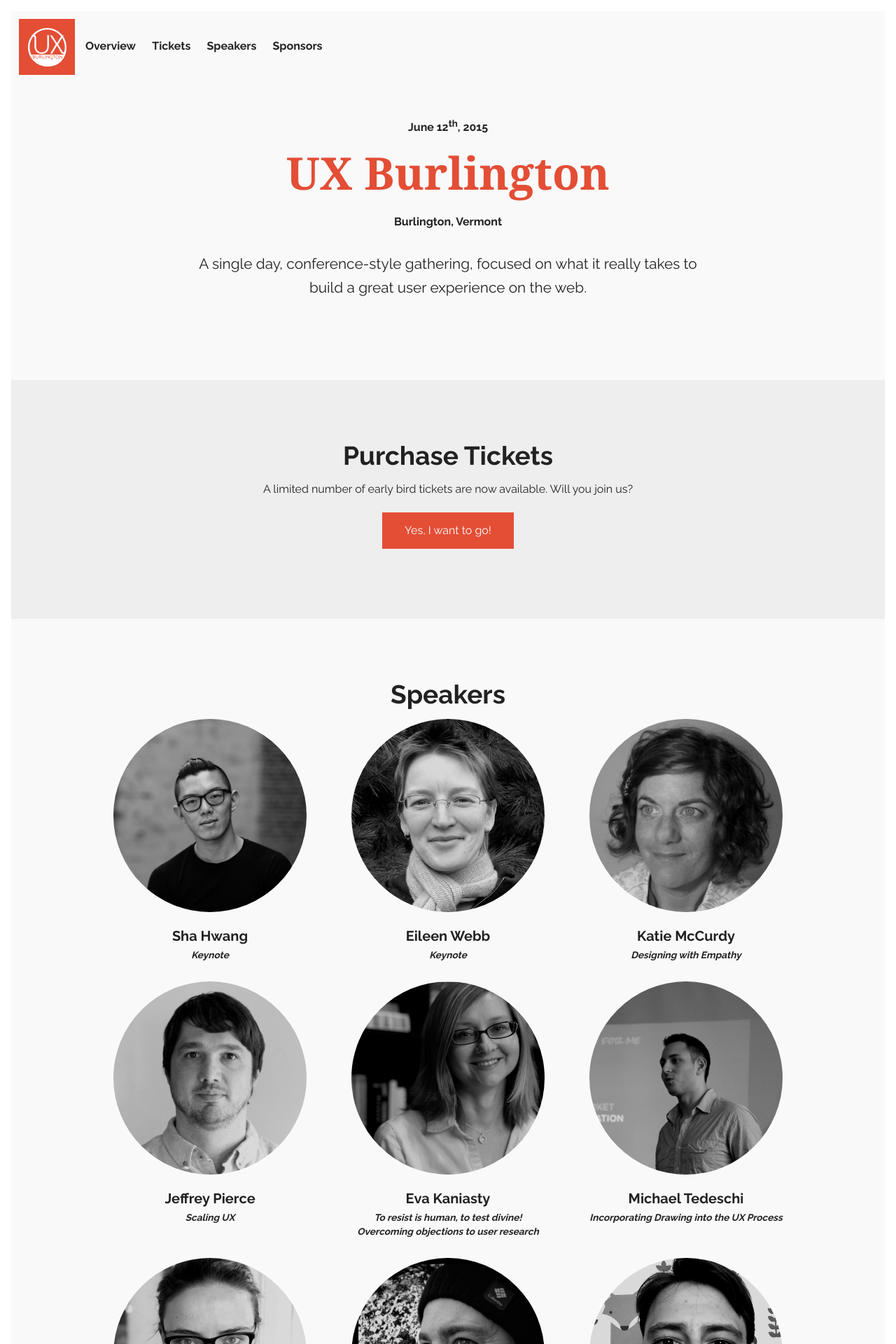
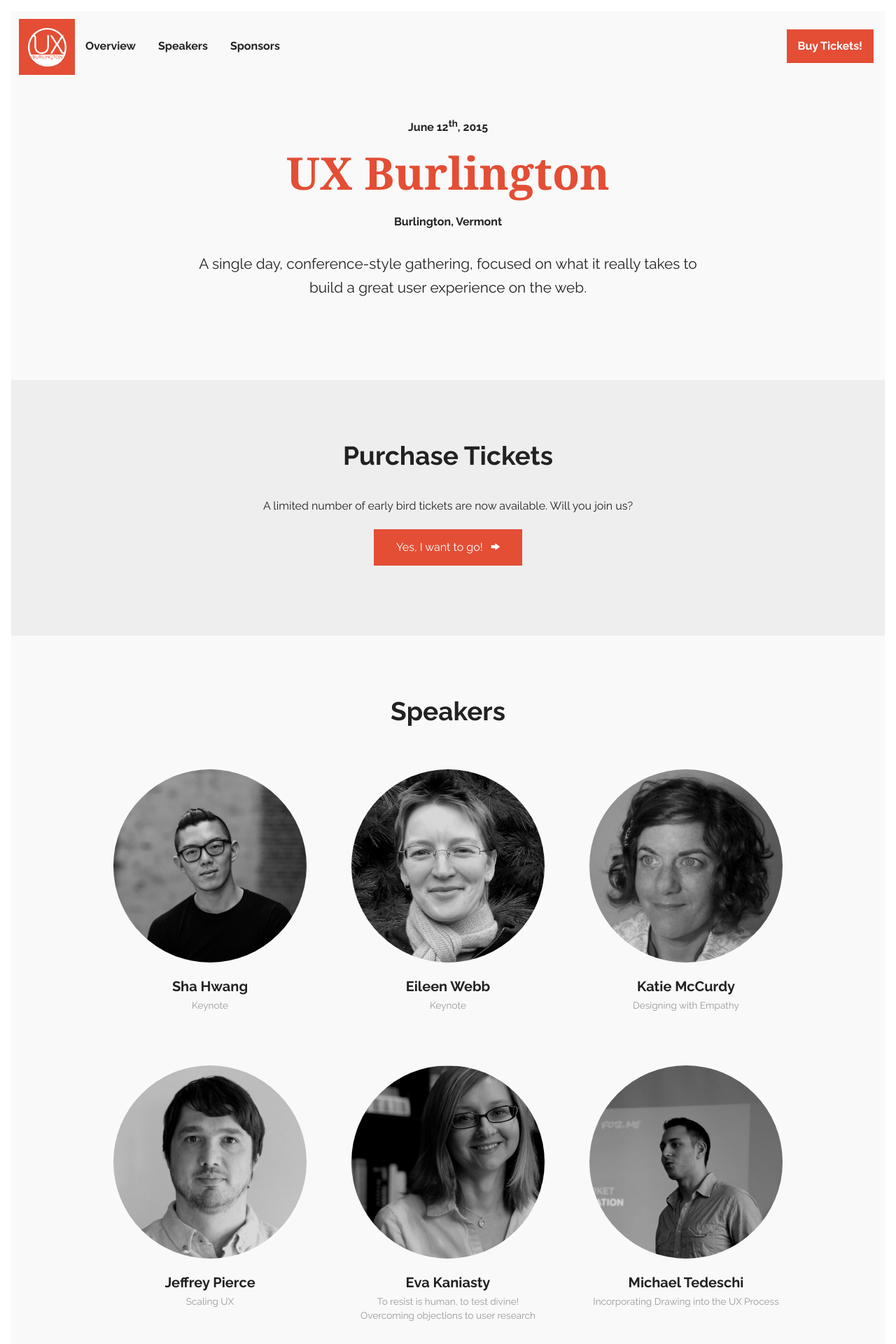
Before and after one commit to AgilionApps/ux-burlington-2017, a Jekyll site: the page built from index.html, in a window 1280 px wide. Shown: the top 1920 px of the page at 70% size. Built offline with Jekyll 4.4.1, drawn with Linux system fonts in a browser that asks for light colours; some web fonts are replaced; comment, search, counter and statistics services are not loaded.

Commit message:
Fixes policy page styles, adds emphasis to ticket button.

```diff
--- a/_layouts/default.html
+++ b/_layouts/default.html
@@ -19,9 +19,11 @@
         <section class='top-bar-section'>
           <ul class='left'>
             <li><a href='/'>Overview</a></li>
-            <li><a href='https://ti.to/ux-burlington/2015' target='_blank'>Tickets</a></li>
             <li><a href='/speakers'>Speakers</a></li>
             <li><a href='/sponsors'>Sponsors</a></li>
+          </ul>
+          <ul class='right'>
+            <li><a href='https://ti.to/ux-burlington/2015' class='top-bar-ticket-link button'>Buy Tickets!</a></li>
           </ul>
         </section>
       </nav>
--- a/conduct/index.html
+++ b/conduct/index.html
@@ -5,6 +5,8 @@
 meta_keywords:
 ---
 
+<section>
+  <div class='wrapper'>
     <h2 class='main-sub-header'>Code of Conduct</h2>
 
     <h3 id="1purpose">1. Purpose</h3>
@@ -157,3 +159,5 @@
       and <a
         href="https://github.com/python/pycon-code-of-conduct/blob/master/Staff%20Procedure%20for%20incident%20handling.md">Pycon
         Staff Procedure for incident handling</a> on 16 February 2014.</p>
+  </div>
+</section>
--- a/css/main.scss
+++ b/css/main.scss
@@ -28,7 +28,7 @@
   }
 
   @media #{$large-up} {
-    margin-bottom: 2rem;
+    margin-bottom: 4rem;
   }
 }
 
@@ -45,6 +45,10 @@
   background-color: $snow;
 }
 
+.button .fi-arrow-right {
+  margin-left: .5rem;
+}
+
 #global-nav {
   margin-top: .7rem;;
   position: relative;
@@ -53,12 +57,9 @@
     box-shadow: none;
   }
 
-  .top-bar-section {
-    ul {
-      background-color: $primary-color;
-      list-style-type: none;
-      margin: 0;
-    }
+  .top-bar-section ul {
+    list-style-type: none;
+    margin: 0;
 
     a {
       color: $white;
@@ -72,23 +73,44 @@
       }
     }
 
+    .top-bar-ticket-link {
+      line-height: 1em;
+      margin-top: .4em;
+      padding: 1em;
+
+      &:hover {
+        background-color: $primary-color;
+      }
+    }
+
     @media #{$medium-up} {
-      ul {
-        background-color: transparent;
-        padding-left: 90px;
+      &.right {
+        padding-right: 1em;
       }
 
       li {
         display: inline-block;
       }
 
-      a {
-        color: $jet;
-        text-align: left;
-        padding: 1rem .45rem 1.25rem 1rem;
+      .top-bar-ticket-link {
+        padding-bottom: 2em;
       }
     }
 
+    &.left {
+      background-color: $primary-color;
+
+      @media #{$medium-up} {
+        background-color: transparent;
+        padding-left: 90px;
+
+        a {
+          color: $jet;
+          text-align: left;
+          padding: 1rem 1rem 1.25rem;
+        }
+      }
+    }
   }
 }
 
@@ -145,6 +167,7 @@
   > h1,
   > h2 {
     text-align: center;
+    margin-bottom: 2rem;
   }
 }
 
@@ -162,6 +185,10 @@
   .speaker-item {
     padding-left: 2rem;
     padding-right: 2rem;
+
+    @media #{$medium-up} {
+      margin: 1.5rem 0;
+    }
   }
 
   img {
@@ -174,7 +201,8 @@
   text-align: center;
 
   .title {
-    font-style: italic;
+    color: $aluminum;
+    font-weight: 300;
   }
 
   a {
@@ -302,7 +330,7 @@
   }
 }
 
-#mailing-list-signup {
+.sign-up-section {
   background-color: $smoke;
   text-align: center;
 }
@@ -338,6 +366,7 @@
   .img-wrapper {
     text-align: center;
   }
+
   img {
     border-radius: 1000px;
     max-width: 300px;
--- a/diversity/index.html
+++ b/diversity/index.html
@@ -5,6 +5,8 @@
 meta_keywords:
 ---
 
+<section>
+  <div class='wrapper'>
     <h2 class='main-sub-header'>Diversity Statement</h2>
 
     <p>
--- a/index.html
+++ b/index.html
@@ -16,14 +16,14 @@
   </div>
 </section>
 
-<section id='mailing-list-signup'>
+<section id='purchase-tickets' class='sign-up-section'>
   <div class='wrapper'>
     <h2>Purchase Tickets</h2>
     <p class='sub-copy'>
       A limited number of early bird tickets are now available. Will you join us?
     </p>
     <div>
-      <a href='https://ti.to/ux-burlington/2015' class='button' target='_blank'>Yes, I want to go!</a>
+      <a href='https://ti.to/ux-burlington/2015' class='button' target='_blank'>Yes, I want to go! <i class='fi-arrow-right'></i></a>
     </div>
   </div>
 </section>
@@ -49,7 +49,7 @@
   </div>
 </section>
 
-<section id='mailing-list-signup'>
+<section id='mailing-list-signup' class='sign-up-section'>
   <div class='wrapper'>
     <h2>Sign up for the mailing list</h2>
     <p class='sub-copy'>
```
Also changed, not shown: other parts of diversity/index.html (+3 -1 lines). Lines whose indentation alone changed are shown as unchanged.
